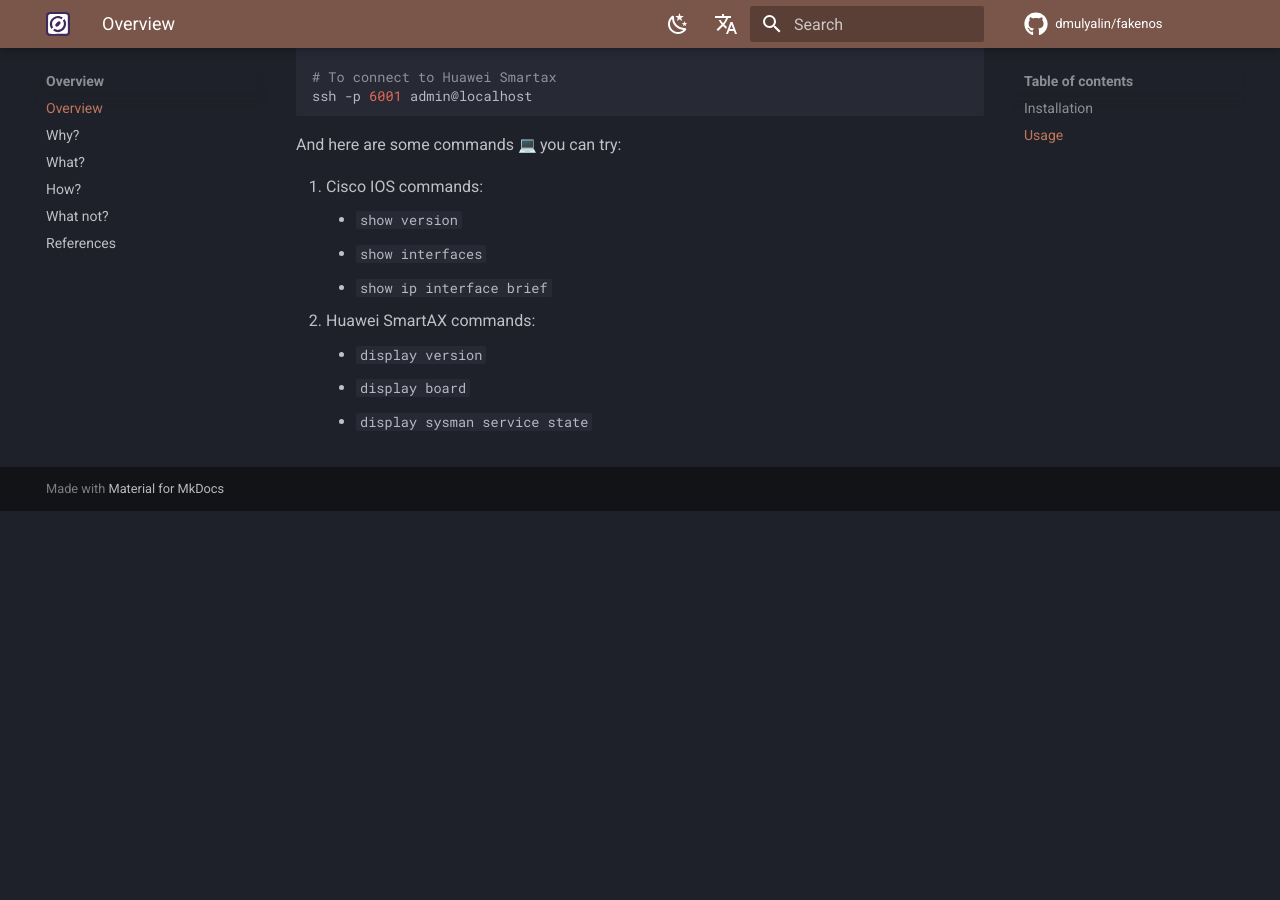
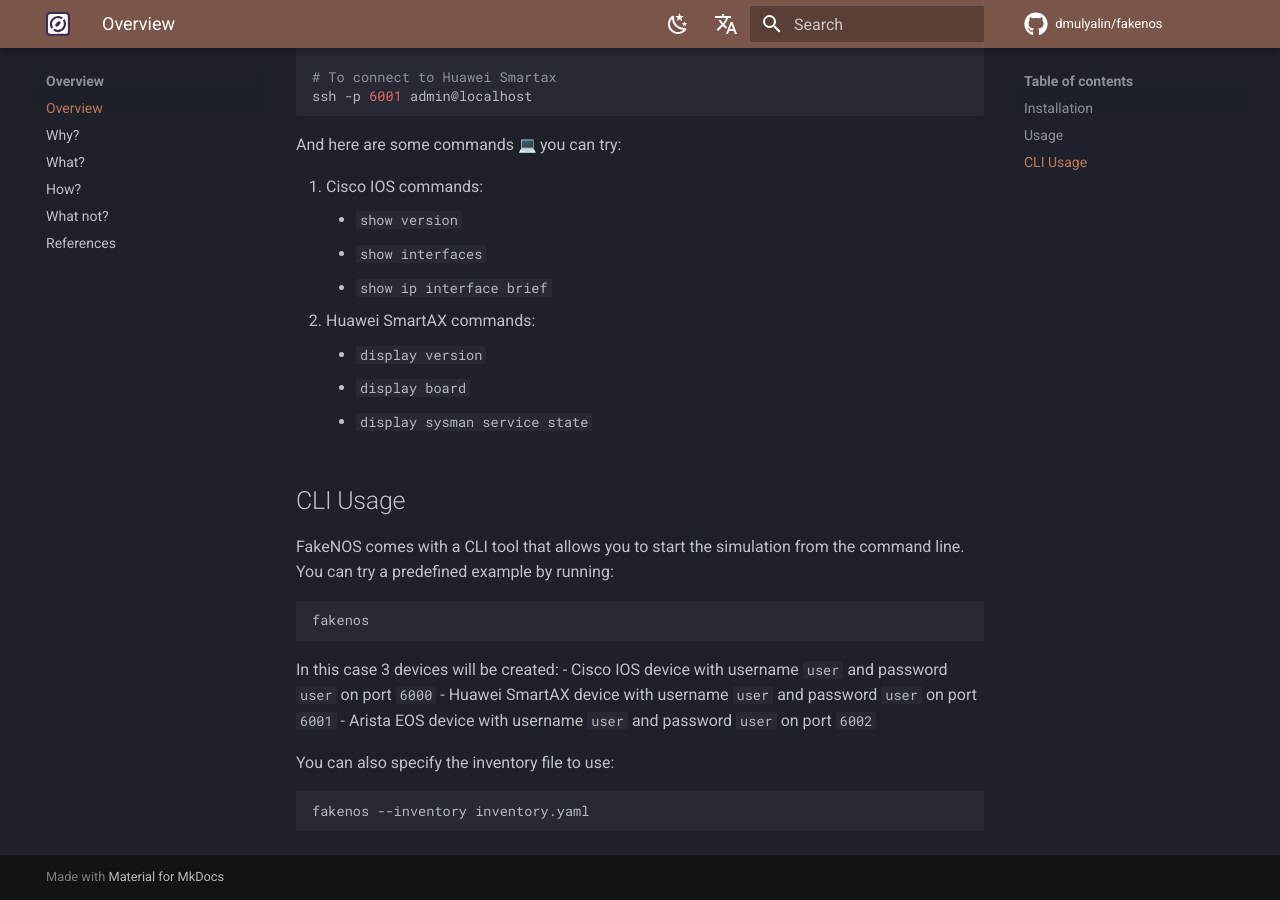
Before and after one commit to fakenos/fakenos, an MkDocs documentation site: the page built from docs/index.md, in a window 1280 px wide and 900 px high, scrolled down 1410 px. Built offline with MkDocs 1.6.1 and Material for MkDocs 9.7.7, drawn with Linux system fonts in a browser that asks for light colours; emoji names are drawn with the system emoji font; comment, search, counter and statistics services are not loaded; before the commit the page ends 1921 px from its top, so only the background shows below that.

Commit message:
The default devices has been updated. In a previous commit it was changed the platform in port 6001 from `huawei_smartax` to `arista_eos`. Many examples have been created with `huawei_smartax` platform in mind and in port 6001. Therefore, in order to avoid confusion, the default devices have been updated to `huawei_smartax` in port 6001 and `arista_eos` in port 6002.
As well, a section for the CLI has been created in the
index file, as it was missing and it is a great way
to show the usage of the library. Something similar
to the django-admin is good to have.

````diff
--- a/docs/index.md
+++ b/docs/index.md
@@ -25,6 +25,7 @@
 ```bash
 pip install fakenos
 ```
+
 
 ## Usage
 This is sample example in which we simulate two devices, one running Cisco IOS
@@ -77,6 +78,23 @@
     - `display board`
     - `display sysman service state`
 
+## CLI Usage
+FakeNOS comes with a CLI tool that allows you to start the simulation from the
+command line. You can try a predefined example by running:
+```bash
+fakenos
+```
+
+In this case 3 devices will be created:
+- Cisco IOS device with username `user` and password `user` on port `6000`
+- Huawei SmartAX device with username `user` and password `user` on port `6001`
+- Arista EOS device with username `user` and password `user` on port `6002`
+
+You can also specify the inventory file to use:
+```bash
+fakenos --inventory inventory.yaml
+```
+
 
 [github-discussions-link]:     https://github.com/dmulyalin/fakenos/discussions
 [github-discussions-badge]:    https://img.shields.io/static/v1?label=Discussions&message=Ask&color=blue&logo=github
````
Also changed, not shown: docs/usage/getting_started.md (+3 -5 lines), 1 other file.
